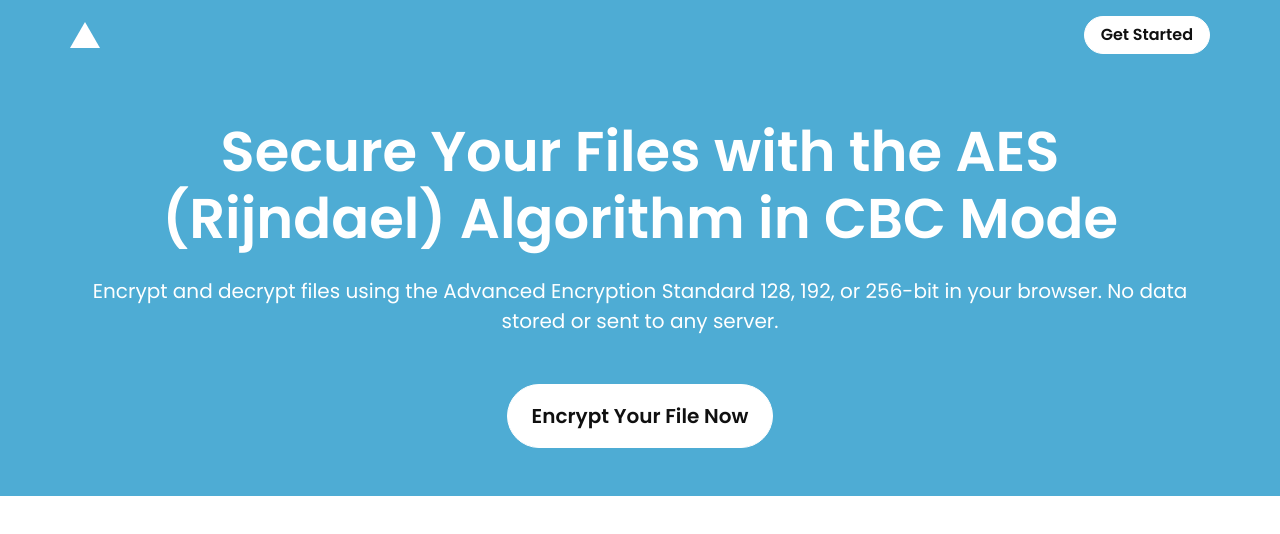
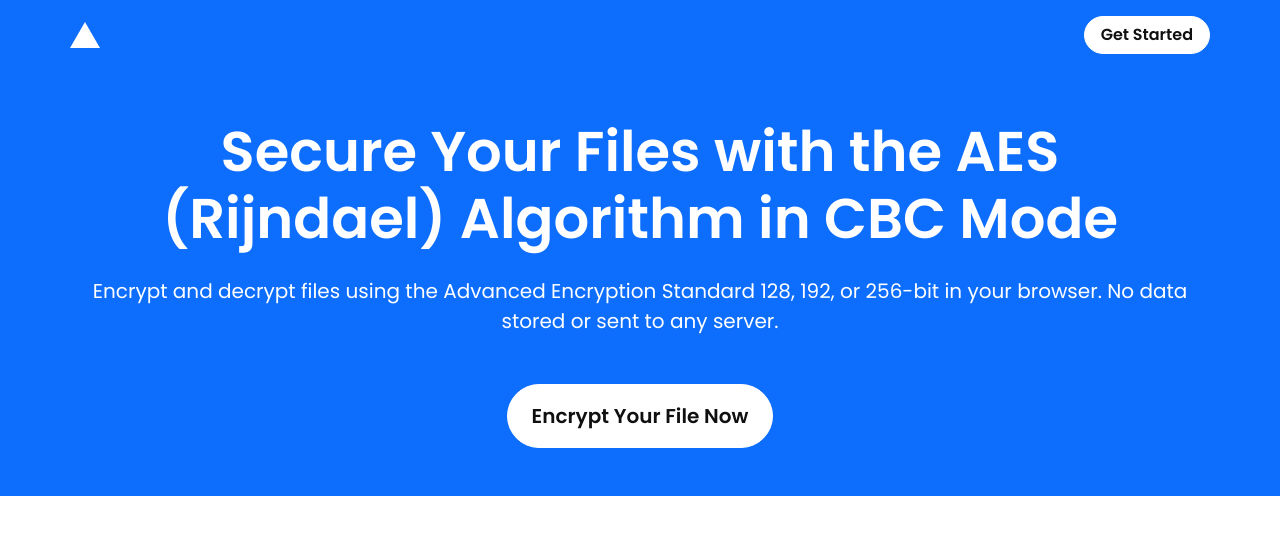
Before and after one commit to danutama/nextjs-aes-encryption, a Next.js app: page / in a window 1280 px wide. Shown: the top 534 px of the page. Built offline with nearby package versions, Linux system fonts and the light colour scheme.

Commit message:
fix(ui): fix incorrect primary color in theme

```diff
--- a/src/app/globals.css
+++ b/src/app/globals.css
@@ -25,7 +25,7 @@ body {
   --white: #fff;
   --black: #101010;
   --primary: #0d6efd;
-  --primary-2: #4eacd4;
+  --primary-2: #0d6efd;
 }
 
 section {
```
